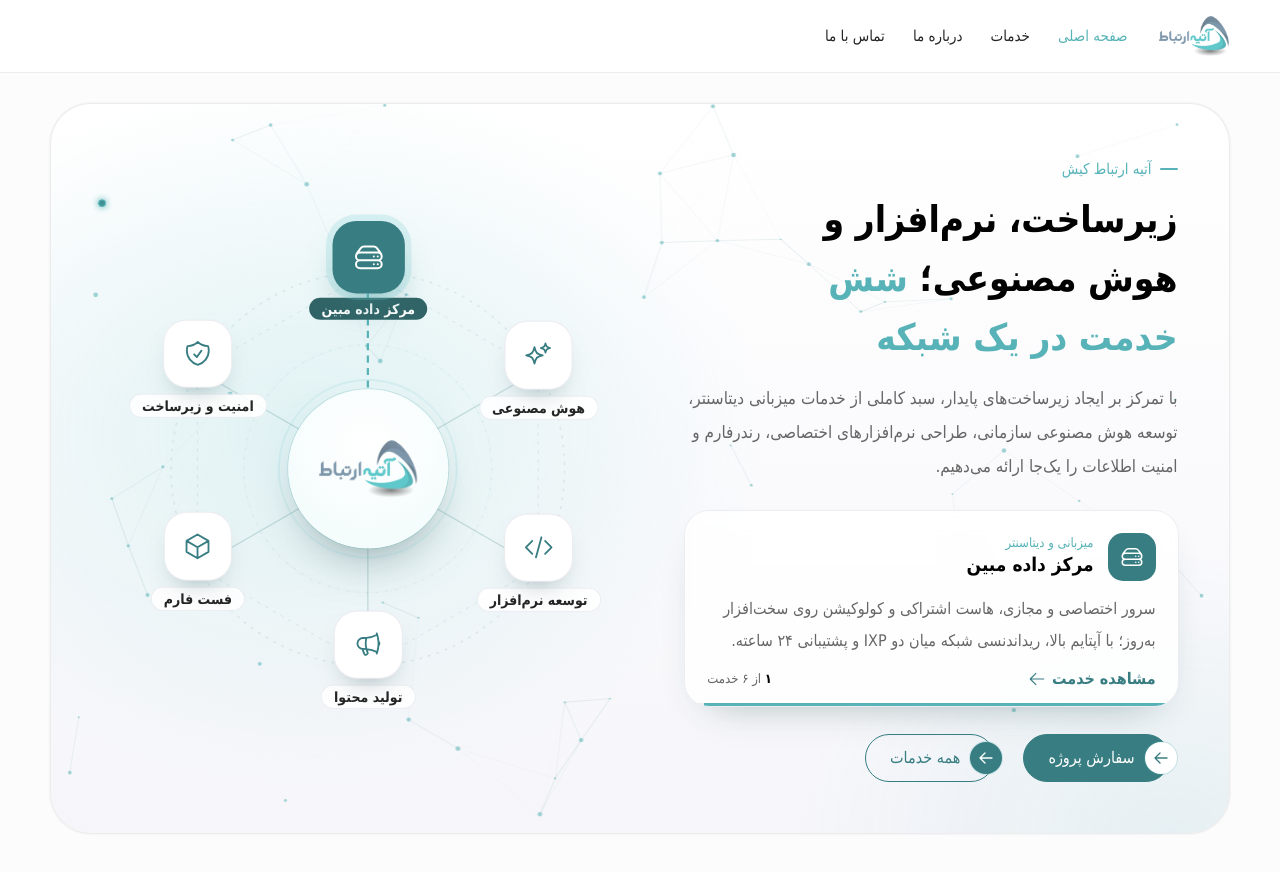
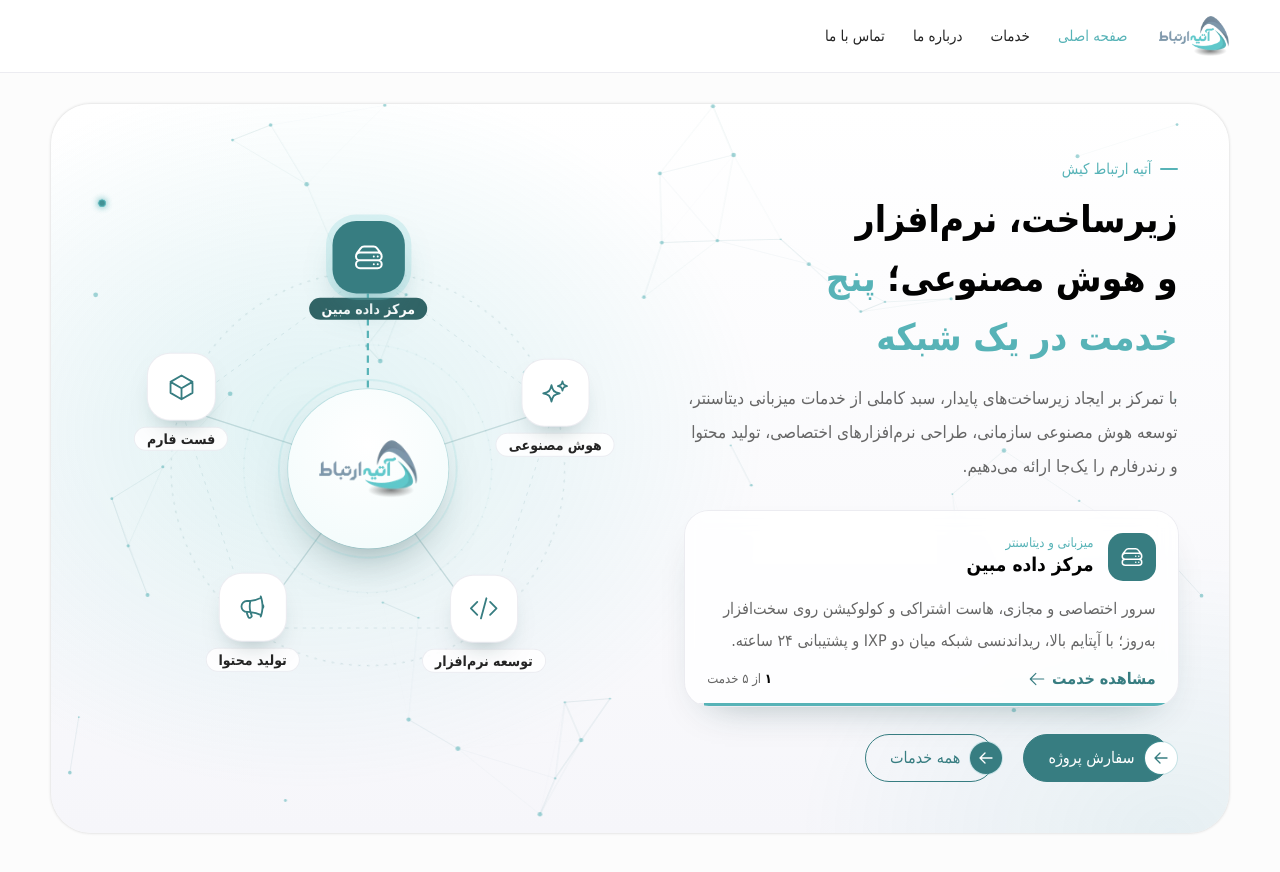
Before and after one commit to marisaadati/AtiehErtebat, a plain HTML site: page home-hero/index.html in a window 1280 px wide. Drawn offline with Linux system fonts and the light colour scheme.

Commit message:
Home hero: five services (drop security), pentagon network layout
Co-Authored-By: Claude Opus 5.5 <noreply@anthropic.com>
Claude-Session: https://claude.ai/code/session_015ucZP52owXVMXNytia8XHj

```diff
--- a/home-hero/index.html
+++ b/home-hero/index.html
@@ -27,7 +27,6 @@
     <symbol id="ah-i-code" viewBox="0 0 24 24"><path d="M17.25 6.75 22.5 12l-5.25 5.25m-10.5 0L1.5 12l5.25-5.25m7.5-3-4.5 16.5"/></symbol>
     <symbol id="ah-i-megaphone" viewBox="0 0 24 24"><path d="M10.34 15.84c-.688-.06-1.386-.09-2.09-.09H7.5a4.5 4.5 0 1 1 0-9h.75c.704 0 1.402-.03 2.09-.09m0 9.18c.253.962.584 1.892.985 2.783.247.55.06 1.21-.463 1.511l-.657.38c-.551.318-1.26.117-1.527-.461a20.845 20.845 0 0 1-1.44-4.282m3.102.069a18.03 18.03 0 0 1-.59-4.59c0-1.586.205-3.124.59-4.59m0 9.18a23.848 23.848 0 0 1 8.835 2.535M10.34 6.66a23.847 23.847 0 0 0 8.835-2.535m0 0A23.74 23.74 0 0 0 18.795 3m.38 1.125a23.91 23.91 0 0 1 1.014 5.395m-1.014 8.855c-.118.38-.245.754-.38 1.125m.38-1.125a23.91 23.91 0 0 0 1.014-5.395m0-3.46c.495.413.811 1.035.811 1.73 0 .695-.316 1.317-.811 1.73m0-3.46a24.347 24.347 0 0 1 0 3.46"/></symbol>
     <symbol id="ah-i-cube" viewBox="0 0 24 24"><path d="m21 7.5-9-5.25L3 7.5m18 0-9 5.25m9-5.25v9l-9 5.25M3 7.5l9 5.25M3 7.5v9l9 5.25m0-9v9"/></symbol>
-    <symbol id="ah-i-shield" viewBox="0 0 24 24"><path d="M9 12.75 11.25 15 15 9.75m-3-7.036A11.959 11.959 0 0 1 3.598 6 11.99 11.99 0 0 0 3 9.749c0 5.592 3.824 10.29 9 11.623 5.176-1.332 9-6.03 9-11.622 0-1.31-.21-2.571-.598-3.751h-.152c-3.196 0-6.1-1.248-8.25-3.285Z"/></symbol>
     <symbol id="ah-i-arrow" viewBox="0 0 24 24"><path d="M10.5 19.5 3 12m0 0 7.5-7.5M3 12h18"/></symbol>
   </svg>
   <div class="ah-container">
@@ -37,8 +36,8 @@
       <div class="ah-hero__text">
         <div class="ah-hero__head">
           <p class="ah-eyebrow">آتیه ارتباط کیش</p>
-          <h1 class="ah-hero__title" id="ah-hero-title">زیرساخت، نرم‌افزار و هوش مصنوعی؛ <span class="ah-hl">شش خدمت در یک شبکه</span></h1>
-          <p class="ah-hero__lead">با تمرکز بر ایجاد زیرساخت‌های پایدار، سبد کاملی از خدمات میزبانی دیتاسنتر، توسعه هوش مصنوعی سازمانی، طراحی نرم‌افزارهای اختصاصی، رندرفارم و امنیت اطلاعات را یک‌جا ارائه می‌دهیم.</p>
+          <h1 class="ah-hero__title" id="ah-hero-title">زیرساخت، نرم‌افزار و هوش مصنوعی؛ <span class="ah-hl">پنج خدمت در یک شبکه</span></h1>
+          <p class="ah-hero__lead">با تمرکز بر ایجاد زیرساخت‌های پایدار، سبد کاملی از خدمات میزبانی دیتاسنتر، توسعه هوش مصنوعی سازمانی، طراحی نرم‌افزارهای اختصاصی، تولید محتوا و رندرفارم را یک‌جا ارائه می‌دهیم.</p>
         </div>
 
         <article class="ah-detail" id="ah-detail" aria-live="polite">
@@ -52,7 +51,7 @@
           <p class="ah-detail__text" data-ah="text">سرور اختصاصی و مجازی، هاست اشتراکی و کولوکیشن روی سخت‌افزار به‌روز؛ با آپتایم بالا، ریداندنسی شبکه میان دو IXP و پشتیبانی ۲۴ ساعته.</p>
           <div class="ah-detail__foot">
             <a class="ah-link" data-ah="href" href="/services/mobinidc/">مشاهده خدمت <svg class="ah-icon" aria-hidden="true"><use href="#ah-i-arrow"/></svg></a>
-            <span class="ah-detail__count"><b data-ah="n">۱</b> از ۶ خدمت</span>
+            <span class="ah-detail__count"><b data-ah="n">۱</b> از ۵ خدمت</span>
           </div>
           <span class="ah-detail__bar" aria-hidden="true"><i></i></span>
         </article>
@@ -67,18 +66,16 @@
         <svg class="ah-net__svg" viewBox="0 0 600 600" aria-hidden="true">
           <circle class="ah-ring ah-ring--dash" cx="300" cy="300" r="222"/>
           <circle class="ah-ring ah-ring--inner" cx="300" cy="300" r="140"/>
-        <line class="ah-mesh" x1="300.0" y1="78.0" x2="492.3" y2="189.0"/>
-        <line class="ah-mesh" x1="492.3" y1="189.0" x2="492.3" y2="411.0"/>
-        <line class="ah-mesh" x1="492.3" y1="411.0" x2="300.0" y2="522.0"/>
-        <line class="ah-mesh" x1="300.0" y1="522.0" x2="107.7" y2="411.0"/>
-        <line class="ah-mesh" x1="107.7" y1="411.0" x2="107.7" y2="189.0"/>
-        <line class="ah-mesh" x1="107.7" y1="189.0" x2="300.0" y2="78.0"/>
+        <line class="ah-mesh" x1="300.0" y1="78.0" x2="511.1" y2="231.4"/>
+        <line class="ah-mesh" x1="511.1" y1="231.4" x2="430.5" y2="479.6"/>
+        <line class="ah-mesh" x1="430.5" y1="479.6" x2="169.5" y2="479.6"/>
+        <line class="ah-mesh" x1="169.5" y1="479.6" x2="88.9" y2="231.4"/>
+        <line class="ah-mesh" x1="88.9" y1="231.4" x2="300.0" y2="78.0"/>
         <path id="ah-sp-0" class="ah-spoke" data-i="0" d="M300,300 L300.0,78.0"/>
-        <path id="ah-sp-1" class="ah-spoke" data-i="1" d="M300,300 L492.3,189.0"/>
-        <path id="ah-sp-2" class="ah-spoke" data-i="2" d="M300,300 L492.3,411.0"/>
-        <path id="ah-sp-3" class="ah-spoke" data-i="3" d="M300,300 L300.0,522.0"/>
-        <path id="ah-sp-4" class="ah-spoke" data-i="4" d="M300,300 L107.7,411.0"/>
-        <path id="ah-sp-5" class="ah-spoke" data-i="5" d="M300,300 L107.7,189.0"/>
+        <path id="ah-sp-1" class="ah-spoke" data-i="1" d="M300,300 L511.1,231.4"/>
+        <path id="ah-sp-2" class="ah-spoke" data-i="2" d="M300,300 L430.5,479.6"/>
+        <path id="ah-sp-3" class="ah-spoke" data-i="3" d="M300,300 L169.5,479.6"/>
+        <path id="ah-sp-4" class="ah-spoke" data-i="4" d="M300,300 L88.9,231.4"/>
         <circle class="ah-packet" data-i="0" r="4"><animateMotion dur="2.60s" repeatCount="indefinite" begin="-0.0s"><mpath href="#ah-sp-0"/></animateMotion></circle>
         <circle class="ah-packet ah-packet--alt" data-i="0" r="3"><animateMotion dur="3.40s" repeatCount="indefinite" keyPoints="1;0" keyTimes="0;1" calcMode="linear" begin="-0.0s"><mpath href="#ah-sp-0"/></animateMotion></circle>
         <circle class="ah-packet" data-i="1" r="4"><animateMotion dur="2.95s" repeatCount="indefinite" begin="-0.4s"><mpath href="#ah-sp-1"/></animateMotion></circle>
@@ -89,33 +86,27 @@
         <circle class="ah-packet ah-packet--alt" data-i="3" r="3"><animateMotion dur="4.15s" repeatCount="indefinite" keyPoints="1;0" keyTimes="0;1" calcMode="linear" begin="-2.1s"><mpath href="#ah-sp-3"/></animateMotion></circle>
         <circle class="ah-packet" data-i="4" r="4"><animateMotion dur="4.00s" repeatCount="indefinite" begin="-1.6s"><mpath href="#ah-sp-4"/></animateMotion></circle>
         <circle class="ah-packet ah-packet--alt" data-i="4" r="3"><animateMotion dur="4.40s" repeatCount="indefinite" keyPoints="1;0" keyTimes="0;1" calcMode="linear" begin="-2.8s"><mpath href="#ah-sp-4"/></animateMotion></circle>
-        <circle class="ah-packet" data-i="5" r="4"><animateMotion dur="4.35s" repeatCount="indefinite" begin="-2.0s"><mpath href="#ah-sp-5"/></animateMotion></circle>
-        <circle class="ah-packet ah-packet--alt" data-i="5" r="3"><animateMotion dur="4.65s" repeatCount="indefinite" keyPoints="1;0" keyTimes="0;1" calcMode="linear" begin="-3.5s"><mpath href="#ah-sp-5"/></animateMotion></circle>
         </svg>
         <span class="ah-hub"><img src="assets/logo.webp" width="222" height="128" alt="آتیه ارتباط کیش"></span>
       <button class="ah-node" type="button" style="--x:50.00%;--y:13.00%;--i:0" data-i="0" aria-pressed="true" aria-controls="ah-detail" aria-label="مرکز داده مبین: میزبانی و دیتاسنتر">
         <span class="ah-node__dot"><svg class="ah-icon" aria-hidden="true"><use href="#ah-i-server"/></svg></span>
         <span class="ah-node__label">مرکز داده مبین</span>
       </button>
-      <button class="ah-node" type="button" style="--x:82.04%;--y:31.50%;--i:1" data-i="1" aria-pressed="false" aria-controls="ah-detail" aria-label="هوش مصنوعی: نکس‌گپ و LLM سازمانی">
+      <button class="ah-node" type="button" style="--x:85.19%;--y:38.57%;--i:1" data-i="1" aria-pressed="false" aria-controls="ah-detail" aria-label="هوش مصنوعی: نکس‌گپ و LLM سازمانی">
         <span class="ah-node__dot"><svg class="ah-icon" aria-hidden="true"><use href="#ah-i-sparkles"/></svg></span>
         <span class="ah-node__label">هوش مصنوعی</span>
       </button>
-      <button class="ah-node" type="button" style="--x:82.04%;--y:68.50%;--i:2" data-i="2" aria-pressed="false" aria-controls="ah-detail" aria-label="توسعه نرم‌افزار: پورتال و پلتفرم اختصاصی">
+      <button class="ah-node" type="button" style="--x:71.75%;--y:79.93%;--i:2" data-i="2" aria-pressed="false" aria-controls="ah-detail" aria-label="توسعه نرم‌افزار: پورتال و پلتفرم اختصاصی">
         <span class="ah-node__dot"><svg class="ah-icon" aria-hidden="true"><use href="#ah-i-code"/></svg></span>
         <span class="ah-node__label">توسعه نرم‌افزار</span>
       </button>
-      <button class="ah-node" type="button" style="--x:50.00%;--y:87.00%;--i:3" data-i="3" aria-pressed="false" aria-controls="ah-detail" aria-label="تولید محتوا: رسانه و محتوای تخصصی">
+      <button class="ah-node" type="button" style="--x:28.25%;--y:79.93%;--i:3" data-i="3" aria-pressed="false" aria-controls="ah-detail" aria-label="تولید محتوا: رسانه و محتوای تخصصی">
         <span class="ah-node__dot"><svg class="ah-icon" aria-hidden="true"><use href="#ah-i-megaphone"/></svg></span>
         <span class="ah-node__label">تولید محتوا</span>
       </button>
-      <button class="ah-node" type="button" style="--x:17.96%;--y:68.50%;--i:4" data-i="4" aria-pressed="false" aria-controls="ah-detail" aria-label="فست فارم: رندرفارم">
+      <button class="ah-node" type="button" style="--x:14.81%;--y:38.57%;--i:4" data-i="4" aria-pressed="false" aria-controls="ah-detail" aria-label="فست فارم: رندرفارم">
         <span class="ah-node__dot"><svg class="ah-icon" aria-hidden="true"><use href="#ah-i-cube"/></svg></span>
         <span class="ah-node__label">فست فارم</span>
-      </button>
-      <button class="ah-node" type="button" style="--x:17.96%;--y:31.50%;--i:5" data-i="5" aria-pressed="false" aria-controls="ah-detail" aria-label="امنیت و زیرساخت: Server Room و امنیت اطلاعات">
-        <span class="ah-node__dot"><svg class="ah-icon" aria-hidden="true"><use href="#ah-i-shield"/></svg></span>
-        <span class="ah-node__label">امنیت و زیرساخت</span>
       </button>
       </div>
     </div>
@@ -155,13 +146,6 @@
     "icon": "cube",
     "href": "/services/fastfarm/",
     "text": "رندر انیمیشن‌های سینمایی، جلوه‌های ویژه و پروژه‌های معماری روی سیستم‌های پرقدرت با رم و توان پردازشی بسیار بالا."
-  },
-  {
-    "name": "امنیت و زیرساخت",
-    "k": "Server Room و امنیت اطلاعات",
-    "icon": "shield",
-    "href": "/services/",
-    "text": "طراحی و راه‌اندازی استاندارد اتاق سرور، فایروال‌های سخت‌افزاری، گواهی SSL و لایسنس رسمی کنترل‌پنل‌ها و وب‌سرورها."
   }
 ]</script>
 </section>
```
Also changed, not shown: home-hero/preview.html (+16 -32 lines), 1 other file.
